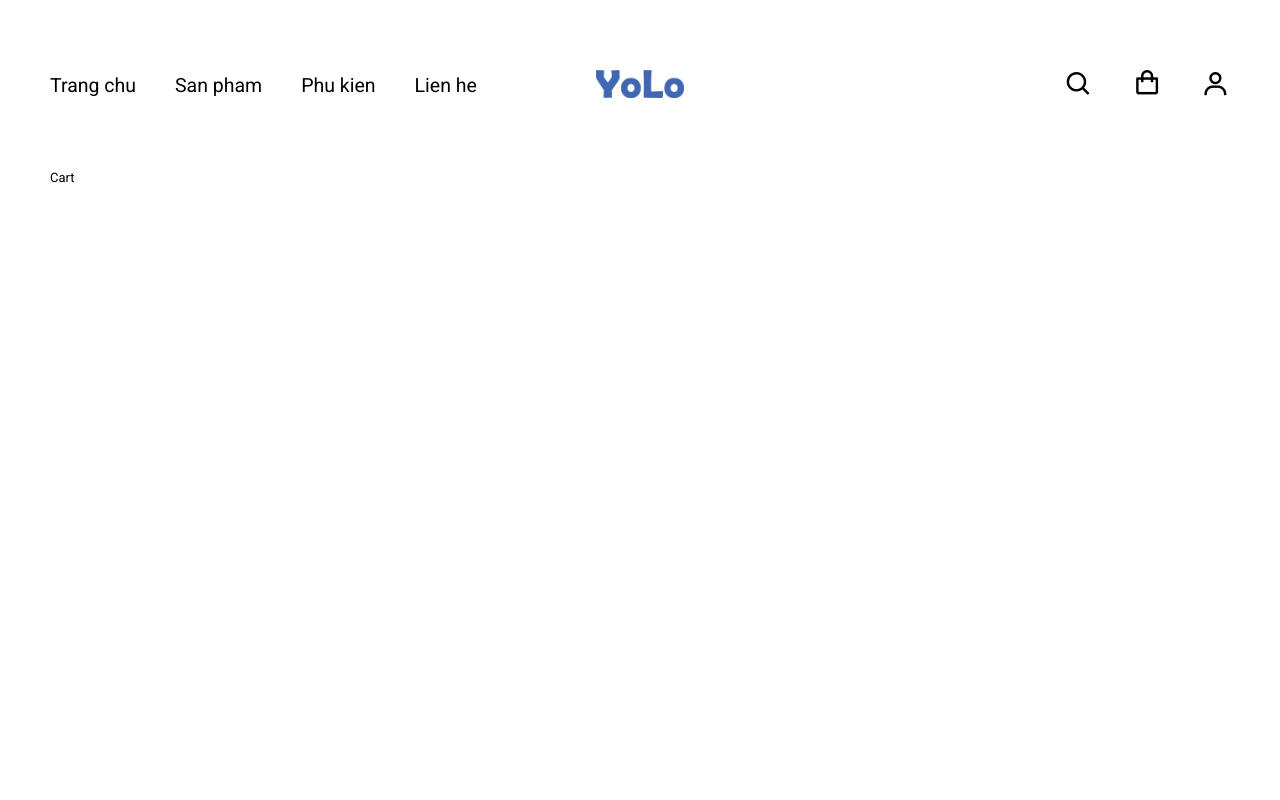
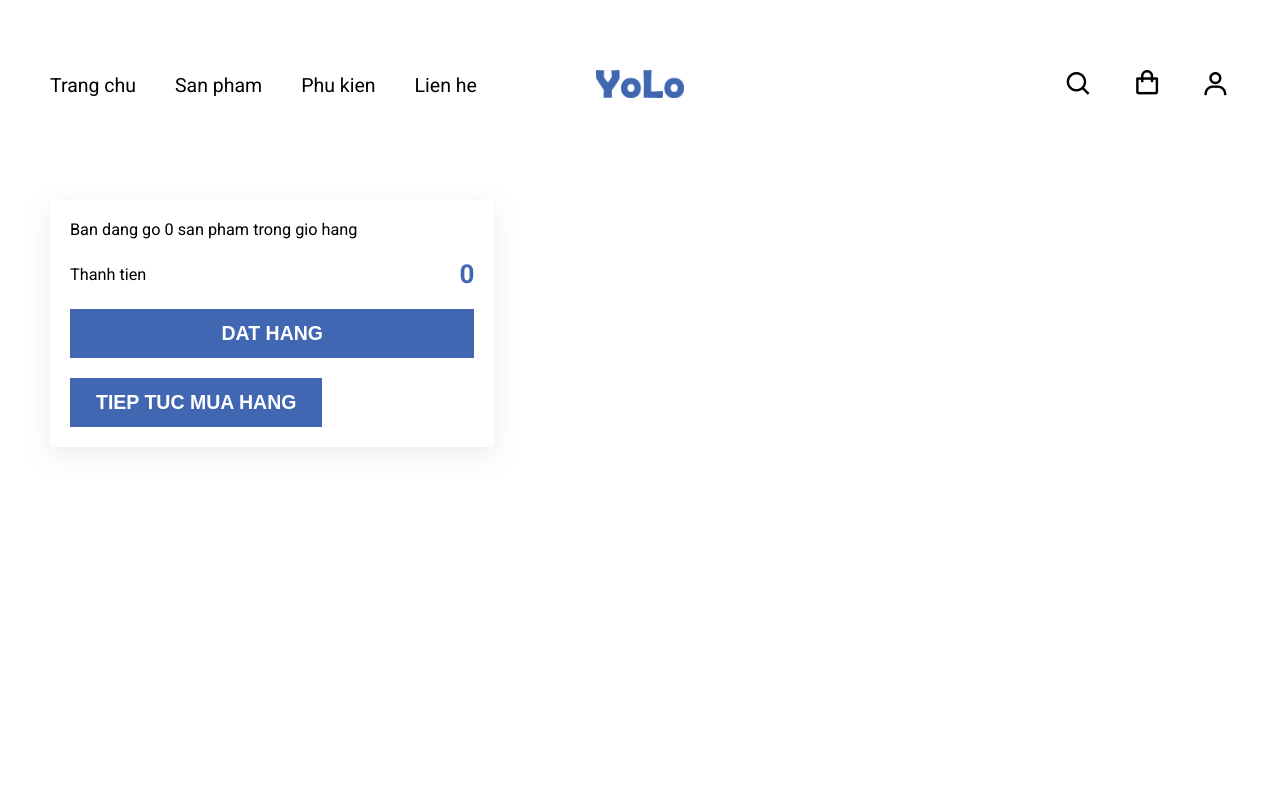
Before and after one commit to AndriyCh1/ecommerce-web-shop, a React (Create React App) app in the folder client/: page /cart in a window 1280 px wide. Shown: the top 800 px of the page. Built offline with nearby package versions, Linux system fonts and the light colour scheme.

Commit message:
feat: add shopping cart

```diff
--- /dev/null
+++ b/client/src/components/cart-item.tsx
@@ -0,0 +1,68 @@
+import React, { useEffect, useState } from 'react';
+import { ICartItemInfo } from '../assets/fake-data/products';
+import { useDispatch } from 'react-redux';
+import { Link } from 'react-router-dom';
+import numberWithCommas from '../utils/numberWithCommas';
+import { removeItem, updateItem } from '../redux/shopping-cart/cart-item-slice';
+
+interface IProps {
+  item: ICartItemInfo;
+}
+
+const CartItem: React.FC<IProps> = ({ item }) => {
+  const dispatch = useDispatch();
+  const [cartItem, setCartItem] = useState(item);
+  const [quantity, setQuantity] = useState(item.quantity);
+
+  useEffect(() => {
+    setCartItem(item);
+    setQuantity(item.quantity);
+  }, [item]);
+
+  const updateQuantity = (opt: string) => {
+    if (opt === '+') {
+      dispatch(updateItem({...cartItem, quantity: quantity + 1}))
+    }
+
+    if (opt === '-') {
+      dispatch(updateItem({...cartItem, quantity: quantity - 1 < 1 ? 1 : quantity - 1}))
+    }
+  };
+
+  const removeCartItem = () => {
+    dispatch(removeItem(cartItem))
+    console.log("removeCartItem");
+  };
+
+  return (
+    <div className="cart__item">
+      <div className="cart__item__image">
+        <img src={cartItem.product.image01} alt="" />
+      </div>
+      <div className="cart__item__info">
+        <div className="cart__item__info__name">
+          <Link to={`/catalog/${cartItem.slug}`}>
+            {`${cartItem.product.title} - ${cartItem.color} - ${cartItem.size}`}
+          </Link>
+        </div>
+        <div className="cart__item__info__price">{numberWithCommas(Number(cartItem.price))}</div>
+        <div className="cart__item__info__quantity">
+          <div className="product__info__item__quantity">
+            <div className="product__info__item__quantity__btn" onClick={() => updateQuantity('-')}>
+              <i className="bx bx-minus"></i>
+            </div>
+            <div className="product__info__item__quantity__input">{quantity}</div>
+            <div className="product__info__item__quantity__btn" onClick={() => updateQuantity('+')}>
+              <i className="bx bx-plus"></i>
+            </div>
+          </div>
+        </div>
+        <div className="cart__item__del" onClick={removeCartItem}>
+          <i className="bx bx-trash"></i>
+        </div>
+      </div>
+    </div>
+  );
+};
+
+export default CartItem;
--- a/client/src/components/product-view.tsx
+++ b/client/src/components/product-view.tsx
@@ -1,25 +1,19 @@
 import React, { useEffect, useState } from 'react';
 import Button from './button';
-import numberWithCommas from '../utils/numberWithCommas';
 import { useNavigate } from 'react-router-dom';
 
-interface IProduct {
-  title: string;
-  price: string;
-  image01: any;
-  image02: any;
-  categorySlug: string;
-  colors: string[];
-  slug: string;
-  size: string[];
-  description: string;
-}
+import { IProduct } from '../assets/fake-data/products';
+import numberWithCommas from '../utils/numberWithCommas';
+import { useDispatch } from 'react-redux';
+import { addItem } from '../redux/shopping-cart/cart-item-slice';
 
 interface IProps {
   product: IProduct;
 }
 
 const ProductView: React.FC<IProps> = ({ product }) => {
+  const dispatch = useDispatch();
+
   const [previewImg, setPreviewImg] = useState(product.image01);
   const [descriptionExpand, setDescriptionExpand] = useState(false);
   const [color, setColor] = useState('');
@@ -60,12 +54,30 @@ const ProductView: React.FC<IProps> = ({ product }) => {
 
   const addToCart = () => {
     if (check()) {
-      console.log({ color, size, quantity });
+      dispatch(
+        addItem({
+          slug: product.slug,
+          color,
+          size,
+          quantity,
+          price: product.price,
+        }),
+      );
+      alert("success")
     }
   };
 
   const goToCart = () => {
     if (check()) {
+      dispatch(
+        addItem({
+          slug: product.slug,
+          color,
+          size,
+          quantity,
+          price: product.price,
+        }),
+      );
       navigate('/cart');
     }
   };
--- a/client/src/pages/cart.tsx
+++ b/client/src/pages/cart.tsx
@@ -1,11 +1,54 @@
-import React from 'react';
+import React, { useEffect, useState } from 'react';
+import productData, { ICartItemInfo } from '../assets/fake-data/products';
+import { useAppSelector } from '../redux/store';
+import Helmet from '../components/helmet';
+import numberWithCommas from '../utils/numberWithCommas';
+import Button from '../components/button';
+import { Link } from 'react-router-dom';
+import CartItem from '../components/cart-item';
 
 const Cart = () => {
-    return (
-        <div>
-            Cart
+  const cartItems = useAppSelector((state) => state.cartItems.value);
+  const [cartProducts, setCartProducts] = useState<ICartItemInfo[]>([]);
+  const [totalProducts, setTotalProducts] = useState(0);
+  const [totalPrice, setTotalPrice] = useState(0);
+
+  useEffect(() => {
+    setCartProducts(productData.getCartItemsInfo(cartItems));
+    setTotalProducts(cartItems.reduce((total, item) => total + Number(item.quantity), 0));
+    setTotalPrice(
+      cartItems.reduce((total, item) => total + Number(item.quantity) * Number(item.price), 0),
+    );
+
+    console.log(productData.getCartItemsInfo(cartItems), "cartProducts");
+  }, [cartItems]);
+
+  return (
+    <Helmet title="Cart">
+      <div className="cart">
+        <div className="cart__info">
+          <div className="cart__info__txt">
+            <p>Ban dang go {totalProducts} san pham trong gio hang</p>
+            <div className="cart__info__txt__price">
+              <span>Thanh tien</span>
+              <span>{numberWithCommas(totalPrice)}</span>
+            </div>
+          </div>
+          <div className="cart__info__btn">
+            <Button size="block">dat hang</Button>
+            <Link to="/catalog">
+              <Button> tiep tuc mua hang</Button>
+            </Link>
+          </div>
         </div>
-    );
+        <div className="cart__list">
+          {cartProducts.map((item, index) => (
+            <CartItem key={index} item={item} />
+          ))}
+        </div>
+      </div>
+    </Helmet>
+  );
 };
 
 export default Cart;
--- /dev/null
+++ b/client/src/redux/shopping-cart/cart-item-slice.ts
@@ -0,0 +1,78 @@
+import { createSlice } from '@reduxjs/toolkit';
+import { ICartProduct } from '../../assets/fake-data/products';
+
+const items: ICartProduct[] = JSON.parse(localStorage.getItem('cartItems') || '[]');
+
+const initialState = { value: items };
+
+export const cartItemSlice = createSlice({
+  name: 'cartItems',
+  initialState,
+  reducers: {
+    addItem: (state, action) => {
+      const newItem: ICartProduct = action.payload;
+
+      const duplicate = findItem(state.value, newItem);
+
+      if (duplicate.length > 0) {
+        state.value = deleteItem(state.value, newItem);
+
+        state.value = [
+          ...state.value,
+          {
+            ...newItem,
+            id: duplicate[0].id,
+            quantity: newItem.quantity + duplicate[0].quantity,
+          },
+        ];
+      } else {
+        state.value = [
+          ...state.value,
+          {
+            ...newItem,
+            id: state.value.length > 0 ? state.value[state.value.length - 1].id + 1 : 1,
+            quantity: 1,
+          },
+        ];
+      }
+
+      localStorage.setItem('cartItems', JSON.stringify(sortItems(state.value)));
+      console.log(state.value);
+    },
+    updateItem: (state, action) => {
+      const itemUpdate: ICartProduct = action.payload;
+
+      const item = findItem(state.value, itemUpdate);
+
+      if (item.length > 0) {
+        state.value = deleteItem(state.value, itemUpdate);
+        state.value = [
+          ...state.value,
+          {
+            ...itemUpdate,
+            id: item[0].id,
+          },
+        ];
+
+        localStorage.setItem('cartItems', JSON.stringify(sortItems(state.value)));
+      }
+    },
+    removeItem: (state, action) => {
+      const item = action.payload;
+      state.value = deleteItem(state.value, item);
+      localStorage.setItem('cartItems', JSON.stringify(sortItems(state.value)));
+    }
+  },
+});
+
+const findItem = (arr: ICartProduct[], item: ICartProduct) =>
+  arr.filter((e) => e.slug === item.slug && e.color === item.color && e.size === item.size);
+
+const deleteItem = (arr: ICartProduct[], item: ICartProduct) =>
+  arr.filter((e) => e.slug !== item.slug || e.color !== item.color || e.size !== item.size);
+
+const sortItems = (arr: ICartProduct[]) =>
+  arr.sort((a, b) => (a.id > b.id ? 1 : a.id < b.id ? -1 : 0));
+
+export const { addItem, updateItem, removeItem } = cartItemSlice.actions;
+export default cartItemSlice.reducer;
--- a/client/src/redux/store.ts
+++ b/client/src/redux/store.ts
@@ -1,13 +1,16 @@
 import { configureStore } from '@reduxjs/toolkit';
-import productModalSlice from './product-modal/product-modal-slice';
 import {
   useSelector as rawUseSelector,
   TypedUseSelectorHook,
 } from "react-redux";
 
+import productModalSlice from './product-modal/product-modal-slice';
+import cartItemSlice from './shopping-cart/cart-item-slice';
+
 export const store = configureStore({
   reducer: {
     productModal: productModalSlice,
+    cartItems: cartItemSlice
   },
 });
 
--- a/client/src/scss/components/_button.scss
+++ b/client/src/scss/components/_button.scss
@@ -49,4 +49,8 @@
   &-sm &__txt{
     padding: .7rem 1.5rem;
   }
+
+  &-block {
+    width: 100%;
+  }
 }
--- /dev/null
+++ b/client/src/scss/components/_cart.scss
@@ -0,0 +1,111 @@
+.cart {
+  @include flex(flex-start, flex-start);
+
+  @include mobile {
+    flex-wrap: wrap;
+  }
+
+  &__list {
+    width: 60%;
+
+    @include mobile {
+      width: 100%;
+    }
+  }
+
+  &__info {
+    padding: 20px;
+    margin-right: 30px;
+    margin-top: 30px;
+    box-shadow: $box-shadow;
+    position: sticky;
+    top: calc(#{$header-shrink-height} + 20px);
+
+    @include mobile {
+      width: 100%;
+      margin-right: 0;
+      margin-bottom: 30px;
+      position: unset;
+    }
+
+    &__txt {
+      & > * {
+        margin-bottom: 10px;
+      }
+
+      p {
+        font-size: 1.25rem;
+      }
+
+      &__price {
+        @include flex(center, space-between);
+        padding: 10px 0;
+        font-size: 1.25rem;
+
+        span:nth-child(2) {
+          font-size: 2rem;
+          color: $main-color;
+          font-weight: 600;
+        }
+      }
+    }
+
+    &__btn {
+      & > * {
+        margin-bottom: 20px;
+      }
+    }
+  }
+
+  &__item {
+    @include flex(center, flex-start);
+    margin-bottom: 20px;
+
+    &__image {
+      margin-right: 20px;
+
+      img {
+        height: 150px;
+      }
+    }
+
+    &__info {
+      @include flex(center, space-between);
+      flex-grow: 1;
+
+      @include mobile {
+        @include flex(flex-start, center);
+        flex-direction: column;
+
+        & > * {
+          margin-bottom: 10px;
+        }
+      }
+
+      &__name {
+        width: 40%;
+
+        @include mobile {
+          width: 100%;
+        }
+      }
+
+      &__name,
+      &__price {
+        font-size: 1.25rem;
+      }
+    }
+
+    &__del {
+      font-size: 1.5rem;
+
+      i {
+        cursor: pointer;
+
+        &:hover {
+          color: $main-color;
+        }
+      }
+    }
+  }
+}
--- a/client/src/scss/index.scss
+++ b/client/src/scss/index.scss
@@ -13,3 +13,4 @@
 @import './components/custom-checkbox';
 @import './components/products';
 @import './components/product-view-modal';
+@import './components/cart';
```
Also changed, not shown: client/src/assets/fake-data/products.ts (+158 -127 lines).
